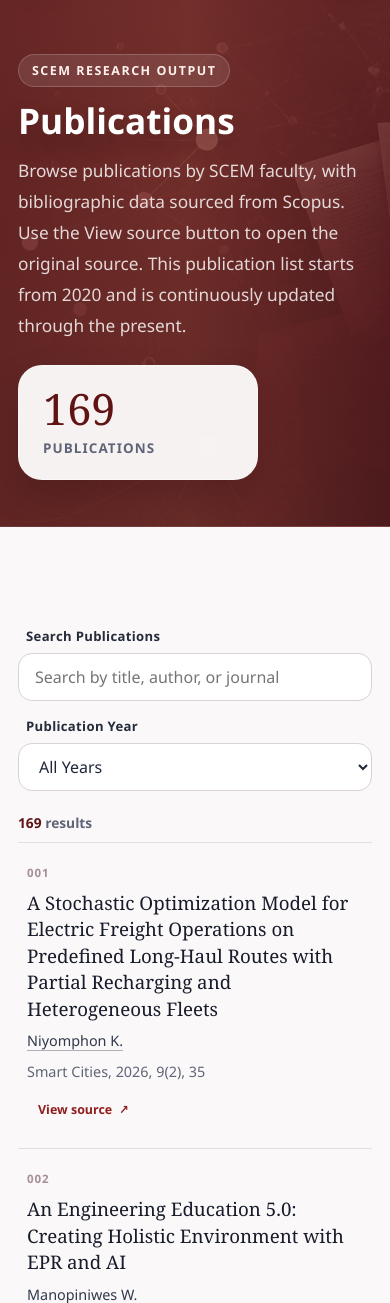
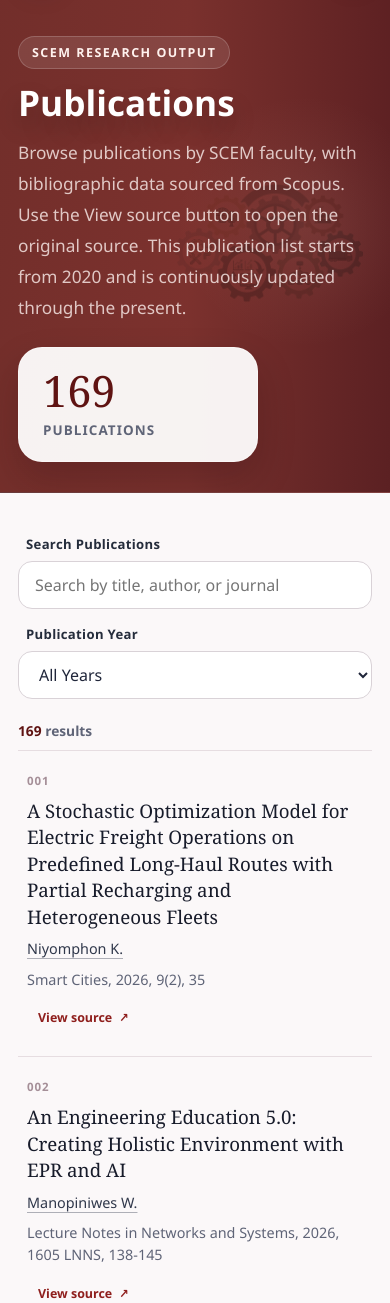
Before and after one commit to Tanya925/SCEM_WEB, a Flask app: page /publications in a window 390 px wide. Shown: the part 73-1376 px from the top of the page. Run offline with Flask 3, Linux system fonts and the light colour scheme; data comes from the database, SQL or seed files in the repository; both versions use the stored data as it was before the commit; parts of the project's set-up code (start-up, migrations or seed data) failed here and were passed over.

Commit message:
修正管理者登入邏輯、網站Publications頁面的排版

```diff
--- a/static/css/public/responsive.css
+++ b/static/css/public/responsive.css
@@ -60,14 +60,15 @@
 }
 
 @media (max-width: 900px) {
-    .publication-page-hero .page-hero-inner-grid {
+    .publication-page-hero-layout {
         grid-template-columns: 1fr;
         align-items: start;
     }
 
-    .publication-hero-count {
+    .publication-inline-count {
         min-width: 0;
         width: min(100%, 240px);
+        justify-self: start;
     }
 
     .publication-toolbar {
@@ -429,6 +430,14 @@
 }
 
 @media (max-width: 640px) {
+    .publication-page-hero {
+        padding: 36px 0 30px;
+    }
+
+    .publication-page-hero.hero-section {
+        margin-bottom: 2px;
+    }
+
     .publication-directory {
         padding: 0;
         border-radius: 0;
--- a/static/css/public/style.css
+++ b/static/css/public/style.css
@@ -60,45 +60,71 @@ a {
 
 .publication-page-hero {
     margin: 0;
-    padding: 54px 0 46px;
+    padding: 44px 0 34px;
+    background:
+        radial-gradient(circle at 84% 48%, rgba(255, 244, 241, 0.14) 0%, transparent 18%),
+        linear-gradient(135deg, #4c1515 0%, #6f1f1d 52%, #3f1719 100%);
+    background-size: auto, auto;
+    border-bottom: 1px solid rgba(255, 255, 255, 0.16);
     position: relative;
     overflow: hidden;
-    background:
-        radial-gradient(circle at 84% 48%, rgba(255, 244, 241, 0.13) 0%, transparent 18%),
-        linear-gradient(135deg, #4c1515 0%, #6f1f1d 52%, #3f1719 100%);
-    border-bottom: 1px solid rgba(255, 255, 255, 0.16);
-}
-
-.publication-page-hero .page-hero-inner-grid {
-    grid-template-columns: minmax(0, 1fr) auto;
-    align-items: end;
+    isolation: isolate;
+    box-shadow: inset 0 -1px 0 rgba(255, 255, 255, 0.08);
+}
+
+.publication-page-hero.hero-section {
+    margin-bottom: 4px;
 }
 
 .publication-page-hero::before {
     content: "";
     position: absolute;
     inset: 0;
-    z-index: 0;
     background:
-        linear-gradient(90deg, rgba(105, 42, 40, 0.8) 0%, rgba(128, 58, 52, 0.7) 48%, rgba(87, 32, 34, 0.78) 100%),
-        url("../../uploads/publication-documents-bg.png") 70% center / cover no-repeat;
-    opacity: 1;
-    filter: saturate(1.02) brightness(1.04);
+        radial-gradient(circle at 78% 45%, rgba(238, 183, 164, 0.1) 0%, transparent 31%),
+        linear-gradient(90deg, rgba(117, 48, 44, 0.94) 0%, rgba(126, 52, 48, 0.88) 48%, rgba(93, 33, 35, 0.94) 100%);
     pointer-events: none;
 }
 
 .publication-page-hero::after {
-    display: none;
-}
-
-.publication-hero-copy,
-.publication-hero-count {
+    content: "";
+    position: absolute;
+    top: -28%;
+    right: -2%;
+    bottom: -28%;
+    width: min(64%, 980px);
+    background: url("../../uploads/research-gears-bg.png") center / contain no-repeat;
+    opacity: 0.34;
+    filter: grayscale(0.5) sepia(0.2) saturate(0.66) contrast(1.08);
+    mix-blend-mode: multiply;
+    -webkit-mask-image: radial-gradient(ellipse 72% 82% at 58% 50%, #000 42%, rgba(0, 0, 0, 0.72) 66%, transparent 100%);
+    mask-image: radial-gradient(ellipse 72% 82% at 58% 50%, #000 42%, rgba(0, 0, 0, 0.72) 66%, transparent 100%);
+    pointer-events: none;
+}
+
+.publication-page-hero > * {
     position: relative;
     z-index: 1;
+}
+
+.publication-page-hero-layout {
+    display: grid;
+    grid-template-columns: minmax(0, 1fr) auto;
+    gap: 24px;
+    align-items: center;
 }
 
 .publication-page-kicker {
     margin-bottom: 14px;
+}
+
+.publication-directory {
+    margin-top: 0;
+    padding: 0;
+    border: 0;
+    border-radius: 0;
+    background: transparent;
+    box-shadow: none;
 }
 
 .publication-page-hero h1 {
@@ -108,18 +134,12 @@ a {
 }
 
 .publication-page-hero .hero-subtitle {
-    color: rgba(255, 255, 255, 0.82);
-}
-
-.publication-hero-note {
-    margin: 12px 0 0;
-    color: rgba(255, 242, 238, 0.88);
-    font-size: 0.96rem;
-    line-height: 1.7;
-}
-
-.publication-hero-count {
-    min-width: 190px;
+    max-width: 900px;
+    color: rgba(255, 244, 241, 0.78);
+}
+
+.publication-inline-count {
+    min-width: 0;
     padding: 22px 24px;
     border: 1px solid rgba(255, 255, 255, 0.35);
     border-radius: 24px;
@@ -130,7 +150,7 @@ a {
     align-items: flex-start;
 }
 
-.publication-hero-count strong {
+.publication-inline-count strong {
     color: var(--accent-dark);
     font-family: Georgia, "Times New Roman", serif;
     font-size: clamp(2.7rem, 5vw, 4.4rem);
@@ -138,22 +158,13 @@ a {
     line-height: 0.95;
 }
 
-.publication-hero-count span {
+.publication-inline-count span {
     margin-top: 9px;
     color: var(--muted);
     font-size: 0.84rem;
     font-weight: 700;
     letter-spacing: 0.08em;
     text-transform: uppercase;
-}
-
-.publication-directory {
-    margin-top: 28px;
-    padding: 0;
-    border: 0;
-    border-radius: 0;
-    background: transparent;
-    box-shadow: none;
 }
 
 .publication-toolbar {
--- a/templates/public/publications.html
+++ b/templates/public/publications.html
@@ -12,12 +12,13 @@
 <body data-language="{{ current_language }}">
     {% include "public/_public_header.html" %}
 
-    <section class="hero-section reveal-card page-hero-bleed publication-page-hero">
-        <div class="page-hero-inner page-hero-inner-grid">
-            <div class="publication-hero-copy">
+    <section class="hero-section page-hero-bleed publication-page-hero">
+        <div class="page-hero-inner publication-page-hero-inner">
             <div class="research-hero-kicker publication-page-kicker">
                 {% if current_language == "th" %}ผลงานวิจัยของ SCEM{% else %}SCEM RESEARCH OUTPUT{% endif %}
             </div>
+            <div class="publication-page-hero-layout">
+                <div class="publication-page-hero-copy">
                     <h1>{% if current_language == "th" %}ผลงานตีพิมพ์{% else %}Publications{% endif %}</h1>
                     <p class="hero-subtitle">
                         {% if current_language == "th" %}
@@ -28,10 +29,11 @@
                     </p>
                 </div>
 
-            <aside class="publication-hero-count" aria-live="polite">
+                <aside class="publication-inline-count" aria-live="polite">
                     <strong data-publication-total>—</strong>
                     <span>{% if current_language == "th" %}ผลงานตีพิมพ์{% else %}Publications{% endif %}</span>
                 </aside>
+            </div>
         </div>
     </section>
 
```
Also changed, not shown: database/auth_db.py (+37 -60 lines), routes/admin_routes.py (+20 -19 lines), routes/auth_routes.py (+2 -39 lines), services/auth_service.py (+17 -23 lines), static/css/admin/admin.css (+52 -20 lines), templates/admin/passwords.html (+29 -25 lines), README.md, scem.db, schema.sql, 1 other file. Lines whose indentation alone changed are shown as unchanged.
